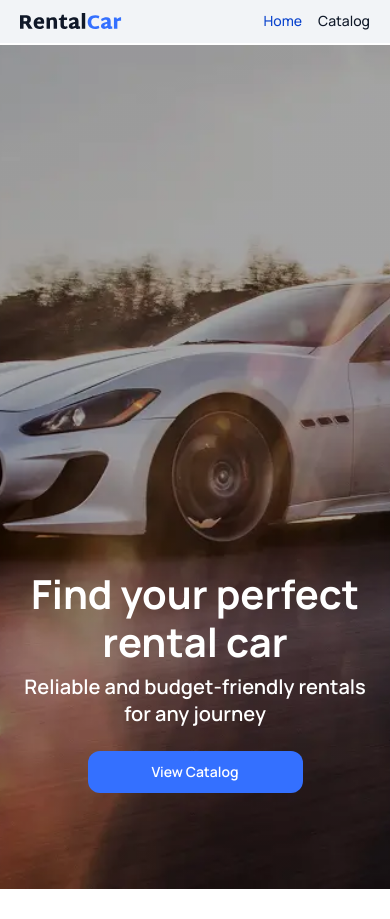
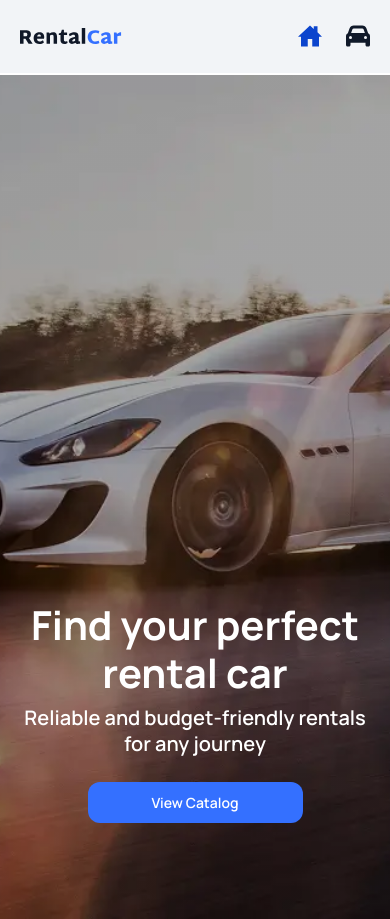
Before and after one commit to alisa777gul/rental-car, a React (Vite) app: page / in a window 390 px wide. Before the commit the page ends 889 px from the top, so only its background shows below. Built offline with nearby package versions, Linux system fonts and the light colour scheme.

Commit message:
added icons to mobile header

```diff
--- a/package.json
+++ b/package.json
@@ -24,6 +24,7 @@
     "react": "^19.0.0",
     "react-datepicker": "^8.3.0",
     "react-dom": "^19.0.0",
+    "react-icons": "^5.5.0",
     "react-redux": "^9.2.0",
     "react-router": "^7.4.1",
     "react-router-dom": "^7.4.1",
--- a/src/components/Header/Header.jsx
+++ b/src/components/Header/Header.jsx
@@ -1,6 +1,8 @@
 import styles from "./Header.module.css";
 import icons from "../../assets/sprite.svg";
 import { NavLink, Link } from "react-router-dom";
+import { IoHomeSharp } from "react-icons/io5";
+import { FaCar } from "react-icons/fa6";
 
 export default function Header() {
   return (
@@ -18,7 +20,10 @@ export default function Header() {
           }
           end
         >
-          Home
+          <span className={styles.icon}>
+            <IoHomeSharp size={24} />
+          </span>
+          <span className={styles.text}> Home</span>
         </NavLink>
         <NavLink
           to="/catalog"
@@ -27,7 +32,10 @@ export default function Header() {
           }
           end
         >
-          Catalog
+          <span className={styles.icon}>
+            <FaCar size={24} />
+          </span>
+          <span className={styles.text}> Catalog</span>
         </NavLink>
       </nav>
     </header>
--- a/src/components/Header/Header.module.css
+++ b/src/components/Header/Header.module.css
@@ -1,5 +1,5 @@
 .header {
-  padding: 12px 20px;
+  padding: 24px 20px;
   display: flex;
   flex-direction: row;
   width: 100%;
@@ -21,7 +21,7 @@
 
 .navigation {
   display: flex;
-  gap: 16px;
+  gap: 24px;
   justify-content: center;
   align-items: center;
   @media (min-width: 768px) {
@@ -30,16 +30,35 @@
 }
 
 .link {
-  display: inline-block;
+  display: inline-flex;
   font-weight: 500;
-  font-size: 14px;
+  font-size: 16px;
   text-align: center;
   color: var(--color-main);
+  justify-content: center;
+  align-items: center;
+  transition: color 0.4s ease-out;
 
-  transition: color 0.4s ease-out;
+  .icon {
+    display: inline-flex;
+    justify-content: center;
+    align-items: center;
+  }
+
+  .text {
+    display: none;
+  }
+
   @media (min-width: 768px) {
     min-width: 44px;
-    font-size: 16px;
+  }
+  @media (min-width: 440px) {
+    .text {
+      display: inline-flex;
+    }
+    .icon {
+      display: none;
+    }
   }
 }
 
```
Also changed, not shown: 1 other file (tests, documents, lock files or other folders).
